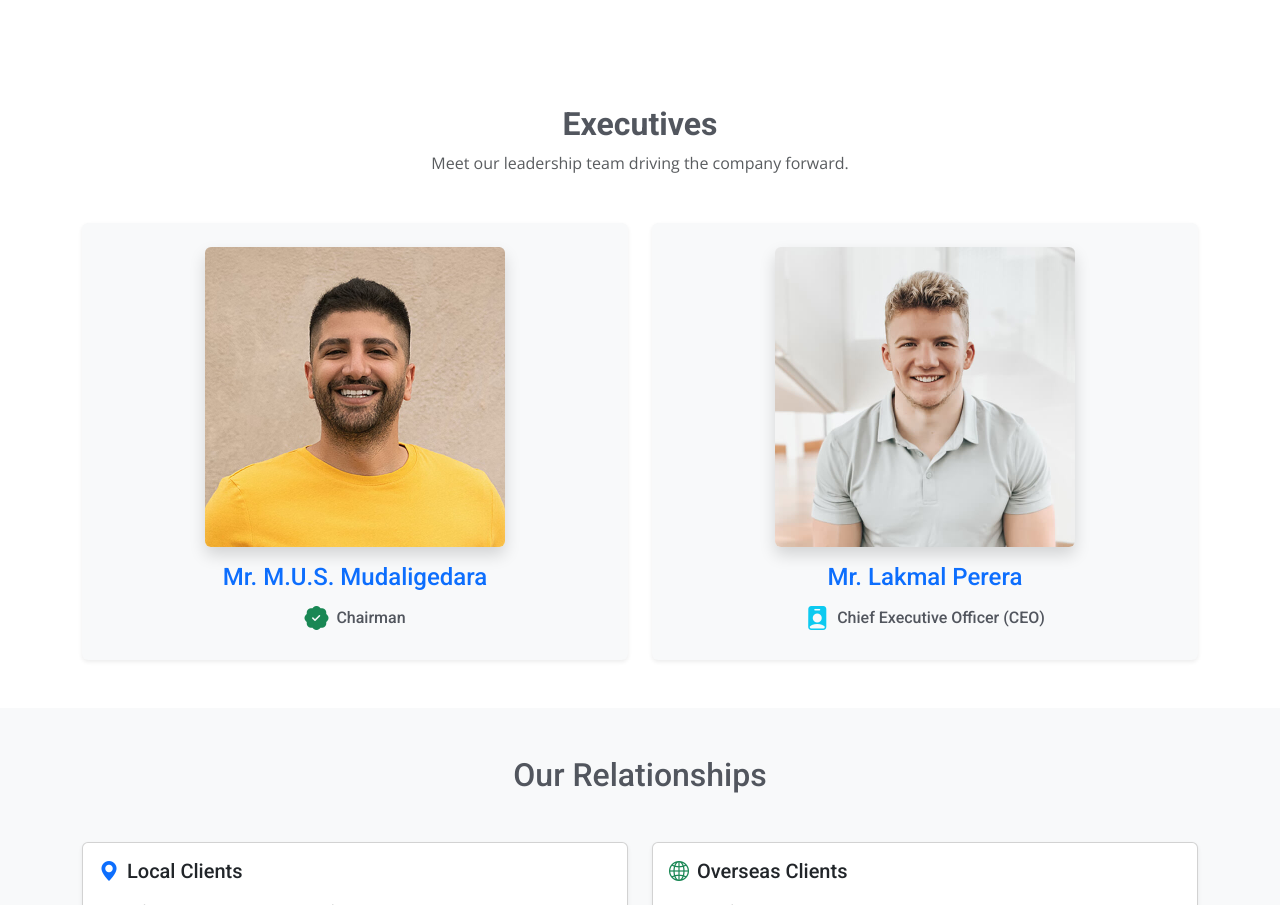
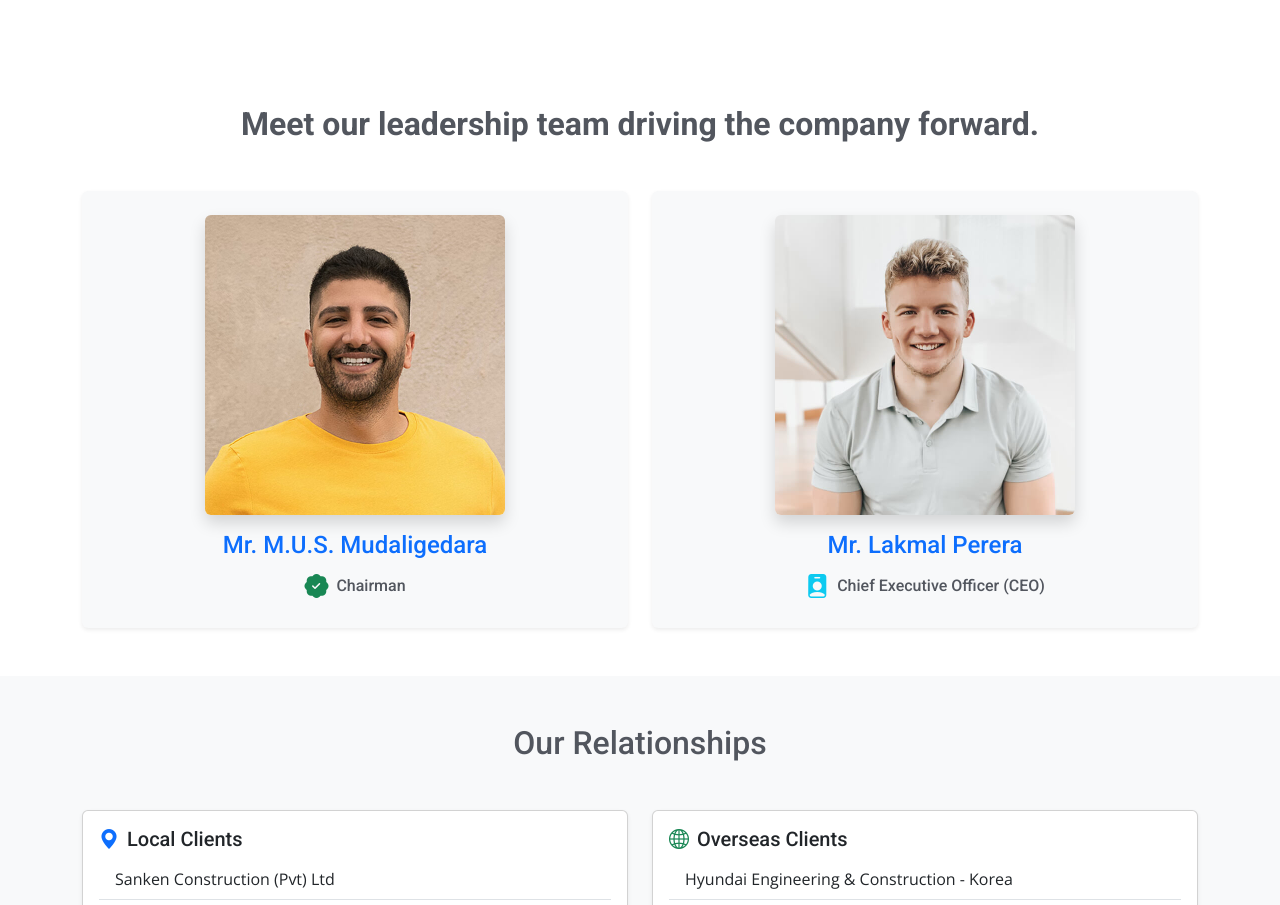
Before and after one commit to it21147678/MUS_Constructors, a plain HTML site: page about.html in a window 1280 px wide. Shown: the part 2172-3077 px from the top of the page. Drawn offline with nearby package versions, Linux system fonts and the light colour scheme.

Commit message:
second commit

```diff
--- a/about.html
+++ b/about.html
@@ -172,8 +172,8 @@
     <section id="executives" class="section py-5 bg-white">
       <div class="container">
         <div class="text-center mb-5" data-aos="fade-up">
-          <h2 class="fw-bold">Executives</h2>
-          <p class="text-muted">Meet our leadership team driving the company forward.</p>
+          <h2 class="fw-bold">Meet our leadership team driving the company forward.</h2>
+          <!-- <p class="text-muted">Meet our leadership team driving the company forward.</p> -->
         </div>
 
         <div class="row gy-5 align-items-center">
```
